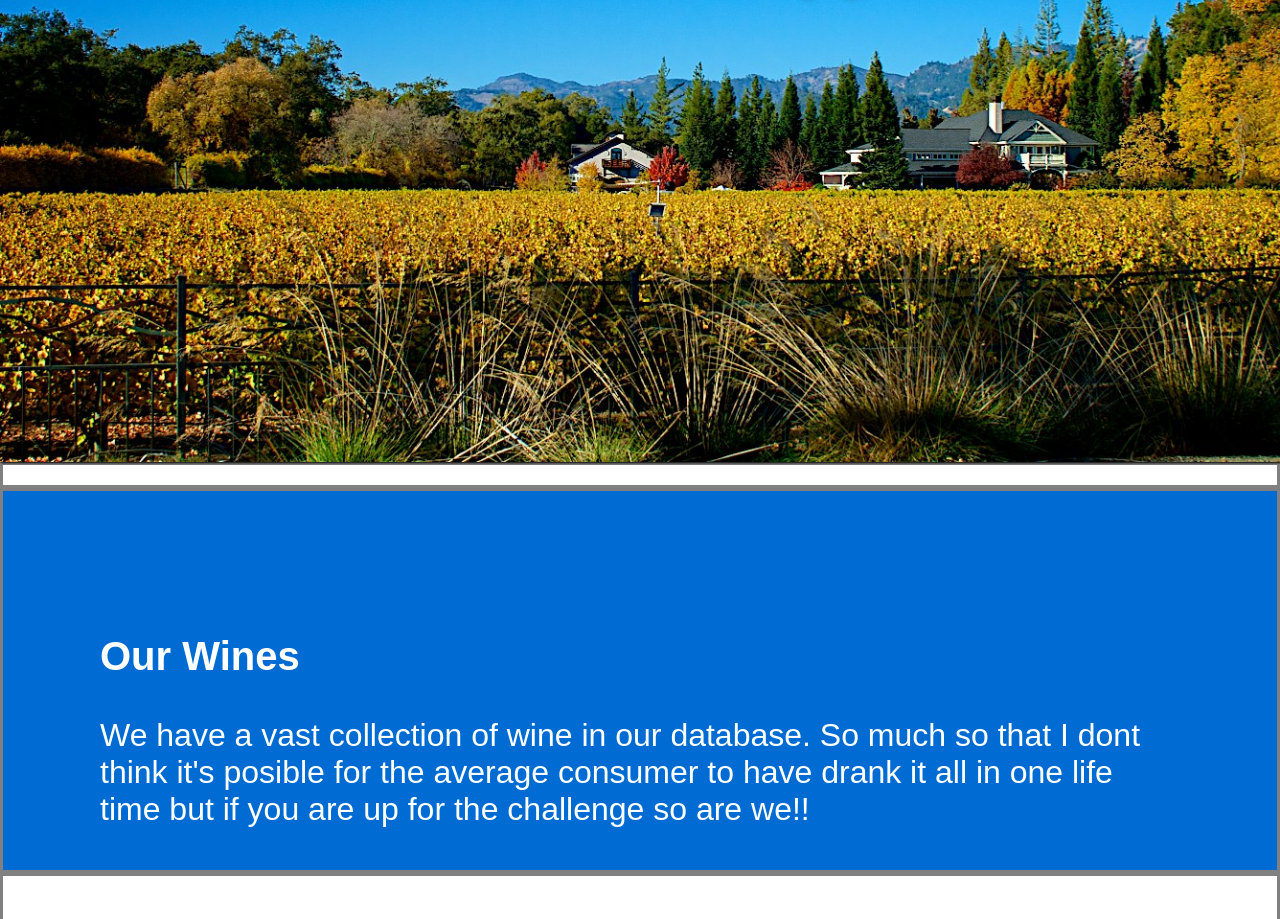
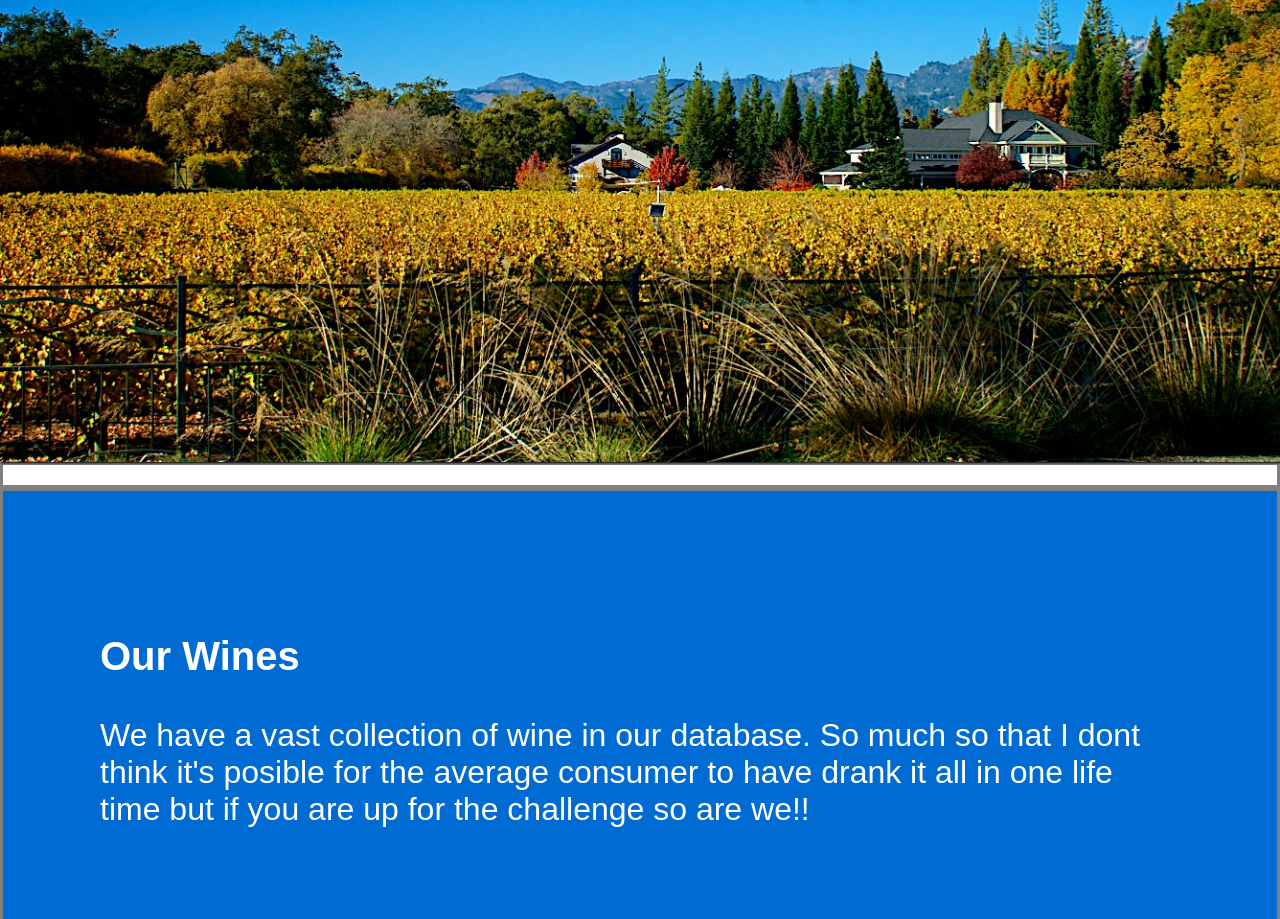
Before and after one commit to jdcarroll/dws1, a plain HTML site: page Carroll_Jeffrey_project2/index.html in a window 1280 px wide. Shown: the part 338-1257 px from the top of the page. Drawn offline with Linux system fonts and the light colour scheme.

Commit message:
our_Wines Height

```diff
--- a/Carroll_Jeffrey_project2/css/style.css
+++ b/Carroll_Jeffrey_project2/css/style.css
@@ -141,7 +141,7 @@ nav a:active {
 	padding:0;
 	position: relative;
 	background-color: rgb(0,108,211);
-	height: 46.2%;
+	height: 500px;
 }
 
 #our_Wines h2 {
```
